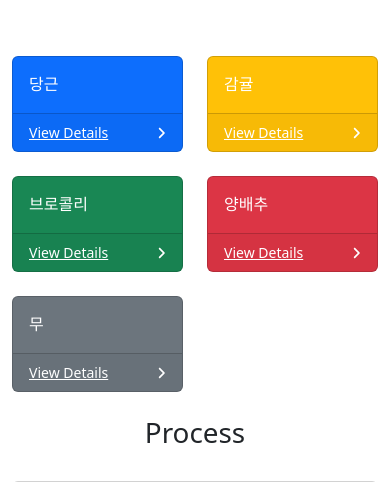
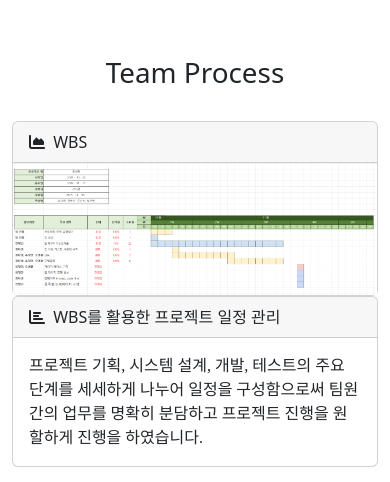
Before and after one commit to Oh-YoungHwan/jeju_web_2023, a Django app: page /process in a window 390 px wide. Shown: the part 92-574 px from the top of the page. Run offline with Django 4.2, Linux system fonts and the light colour scheme; some libraries are stand-ins or nearby versions.

Commit message:
첫번쨰 커밋
팀원관리페이지 수정했습니다.

```diff
--- a/AppOfJeju/Templates/process.html
+++ b/AppOfJeju/Templates/process.html
@@ -37,61 +71,11 @@
                 </div>
             </nav>
         </main>
-
         {% include "sidenavbar.html" %}
         <div id="layoutSidenav_content">
       <main>
           <div class="container">
-                  <div class="row row-cols-2 row-cols-lg-5">
-                          <div class="col-l-2 col-md-5">
-                              <div class="card bg-primary text-white mb-4">
-                                  <div class="card-body">당근</div>
-                                  <div class="card-footer d-flex align-items-center justify-content-between">
-                                      <a class="small text-white stretched-link" href="#">View Details</a>
-                                      <div class="small text-white"><i class="fas fa-angle-right"></i></div>
-                                  </div>
-                              </div>
-                          </div>
-                          <div class="col-l-2 col-md-5">
-                              <div class="card bg-warning text-white mb-4">
-                                  <div class="card-body">감귤</div>
-                                  <div class="card-footer d-flex align-items-center justify-content-between">
-                                      <a class="small text-white stretched-link" href="#">View Details</a>
-                                      <div class="small text-white"><i class="fas fa-angle-right"></i></div>
-                                  </div>
-                              </div>
-                          </div>
-                          <div class="col-l-2 col-md-5">
-                              <div class="card bg-success text-white mb-4">
-                                  <div class="card-body">브로콜리</div>
-                                  <div class="card-footer d-flex align-items-center justify-content-between">
-                                      <a class="small text-white stretched-link" href="#">View Details</a>
-                                      <div class="small text-white"><i class="fas fa-angle-right"></i></div>
-                                  </div>
-                              </div>
-                          </div>
-                          <div class="col-l-2 col-md-5">
-                              <div class="card bg-danger text-white mb-4">
-                                  <div class="card-body">양배추</div>
-                                  <div class="card-footer d-flex align-items-center justify-content-between">
-                                      <a class="small text-white stretched-link" href="#">View Details</a>
-                                      <div class="small text-white"><i class="fas fa-angle-right"></i></div>
-                                  </div>
-                              </div>
-                          </div>
-                          <div class="col-l-2 col-md-5">
-                              <div class="card bg-secondary text-white mb-4">
-                                  <div class="card-body">무</div>
-                                  <div class="card-footer d-flex align-items-center justify-content-between">
-                                      <a class="small text-white stretched-link" href="#">View Details</a>
-                                      <div class="small text-white"><i class="fas fa-angle-right"></i></div>
-                                  </div>
-                              </div>
-                          </div>
-                      </div>
-
-
-                        <Center><h1>Process</h1></Center><br>
+                        <Center><h1>Team Process</h1></Center><br>
 
                         <!--첫 번째 설명 칸 -->
                         <div class="row">
@@ -99,20 +83,37 @@
                                 <div class="card mb-6">
                                     <div class="card-header">
                                         <i class="fas fa-chart-area me-1"></i>
-                                        첫번 째 제목이 들어가는 곳
+                                        WBS
                                     </div>
-                                    <img class="profile-img" src="https://i.namu.wiki/i/6KqD6fqbpqD1UmySb9PU5b1OeS9QryEuRvL69-Ev9r5ojJPgtMwemUKJ7A3o5-zdloKSfG0-5U1fGVSCPvrZBg.webp" >
+                                    <img class="profile-img" src="./static/main_static/assets/wbs_일정관리.png" onclick="openPopup_WBS()">
                                 </div>
                             </div>
+                            <!-- 팝업 컨테이너 -->
+                            <div id="popupWBS" class="popup-container">
+                                <span class="popup-close" onclick="closePopup_WBS()">&times;</span>
+                                <img class="popup-img" src="./static/main_static/assets/wbs_일정관리.png">
+                            </div>
+                            <script>
+                                // 팝업 열기
+                                function openPopup_WBS() {
+                                    document.getElementById('popupWBS').style.display = 'block';
+                                }
+
+                                // 팝업 닫기
+                                function closePopup_WBS() {
+                                    document.getElementById('popupWBS').style.display = 'none';
+                                }
+                            </script>
+
                             <div class="col-xl-6">
                                 <div class="card mb-4">
                                     <div class="card-header">
                                         <i class="fas fa-chart-bar me-1"></i>
-                                        이건 지워도 되고 살려도 되는 그런 칸
+                                        WBS를 활용한 프로젝트 일정 관리
                                     </div>
-                                    <div class="card-body">낭비하지 마 네 시간은 은행 서둘러서 정리해 걔는 real bad 받아주면 안돼 No, you better trust me 답답해서 그래
-                                    저번에도 봤지만 너 없을 때 걘 여기저기에 눈빛을 뿌리네 아주 눈부시게 Honestly 우리 사이에 He's been totally lyin', yeah
-                                    내 생일 파티에 너만 못 온 그날 혜진이가 엄청 혼났던 그날 지원이가 여친이랑 헤어진 그날 걔는 언제나 네가 없이 그날 너무 멋있는 옷을 입고 그날 Heard him say
+                                    <div class="card-body">
+                                        프로젝트 기획, 시스템 설계, 개발, 테스트의 주요 단계를 세세하게 나누어 일정을 구성함으로써 팀원간의
+                                        업무를 명확히 분담하고 프로젝트 진행을 원할하게 진행을 하였습니다.
                                     </div>
                                 </div>
                             </div>
@@ -124,11 +125,27 @@
                                 <div class="card mb-6">
                                     <div class="card-header">
                                         <i class="fas fa-chart-area me-1"></i>
-                                        두 번째 제목이 들어가는 파트
+                                        깃 허브
                                     </div>
-                                    <img class="profile-img" src="https://cdn.imweb.me/upload/S201909034d88b63749dfc/1313b7d35a963.jpg" >
+                                    <img class="profile-img" src="./static/main_static/assets/깃협업순서.png" onclick="openPopup_Github()">
                                 </div>
                             </div>
+                            <!-- 팝업 컨테이너 -->
+                            <div id="popupGithub" class="popup-container">
+                                <span class="popup-close" onclick="closePopup_Github()">&times;</span>
+                                <img class="popup-img" src="./static/main_static/assets/깃협업순서.png" >
+                            </div>
+                            <script>
+                                // 팝업 열기
+                                function openPopup_Github() {
+                                    document.getElementById('popupGithub').style.display = 'block';
+                                }
+
+                                // 팝업 닫기
+                                function closePopup_Github() {
+                                    document.getElementById('popupGithub').style.display = 'none';
+                                }
+                            </script>
                             <div class="col-xl-6">
                                 <div class="card mb-4">
                                     <div class="card-header">
@@ -151,20 +168,35 @@
                             <div class="card mb-6">
                                 <div class="card-header">
                                     <i class="fas fa-chart-area me-1"></i>
-                                        세 번째 제목이 들어가는 파트
+                                    노션
                                 </div>
-                                    <img class="profile-img" src="https://img2.daumcdn.net/thumb/R658x0.q70/?fname=https://t1.daumcdn.net/news/202105/25/holapet/20210525081724428qquq.jpg" >
+                                <img class="profile-img" src="./static/main_static/assets/데이터공유.png" onclick="openPopup_Data()">
                             </div>
                         </div>
+                        <!-- 팝업 컨테이너 -->
+                        <div id="popupData" class="popup-container">
+                            <span class="popup-close" onclick="closePopup_Data()">&times;</span>
+                            <img class="popup-img" src="./static/main_static/assets/데이터공유.png">
+                        </div>
+                        <script>
+                            // 팝업 열기
+                            function openPopup_Data() {
+                                document.getElementById('popupData').style.display = 'block';
+                            }
+
+                            // 팝업 닫기
+                            function closePopup_Data() {
+                                document.getElementById('popupData').style.display = 'none';
+                            }
+                        </script>
                         <div class="col-xl-6">
                             <div class="card mb-4">
                                 <div class="card-header">
                                     <i class="fas fa-chart-bar me-1"></i>
-                                        이건 지워도 되고 살려도 되는 그런 칸
+                                    데이터 공유
                                 </div>
                                 <div class="card-body">
                                     귀여운 강아지랍니다~
-                                    </div>
                                 </div>
                             </div>
                         </div>
```
Also changed, not shown: other parts of AppOfJeju/Templates/process.html (+34 -0 lines), AppOfJeju/static/main_static/assets/wbs_일정관리.png (added), AppOfJeju/static/main_static/assets/깃협업순서.png (added), AppOfJeju/static/main_static/assets/데이터공유.png (added). Lines whose indentation alone changed are shown as unchanged.
